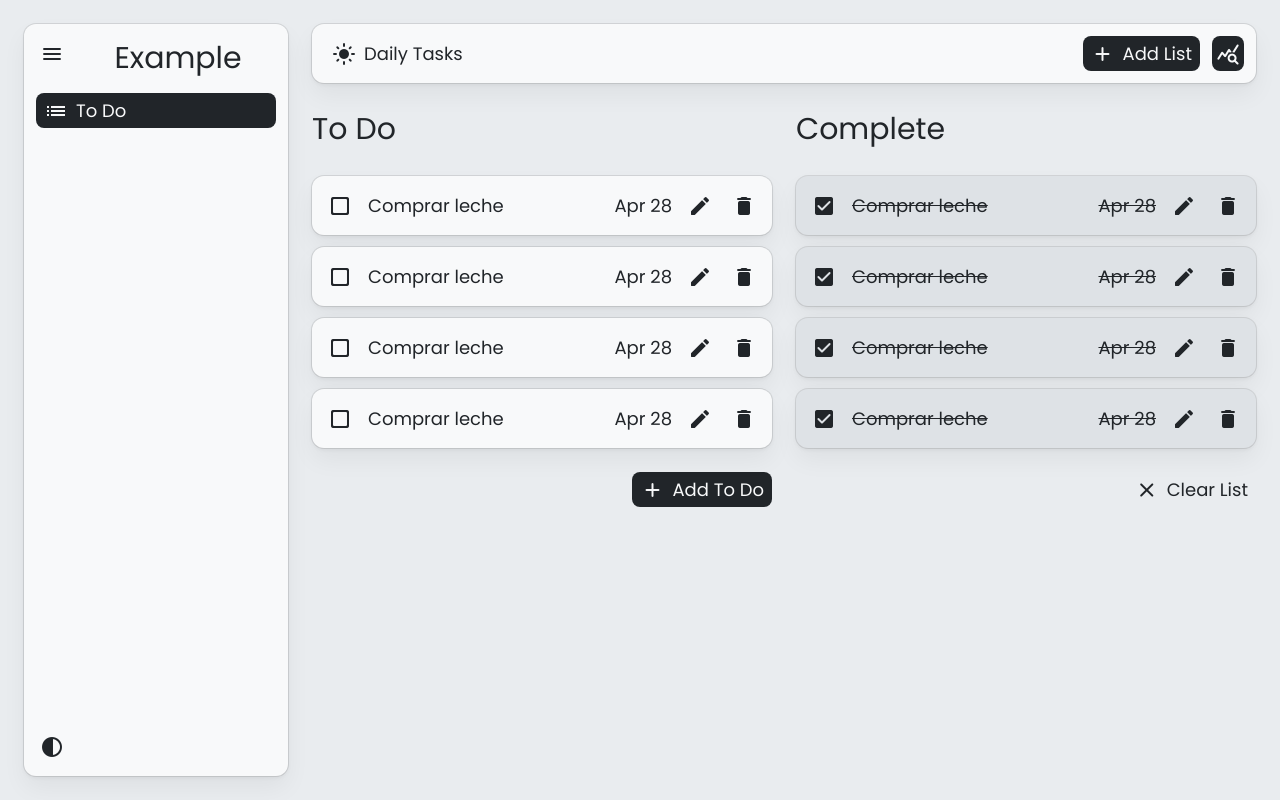
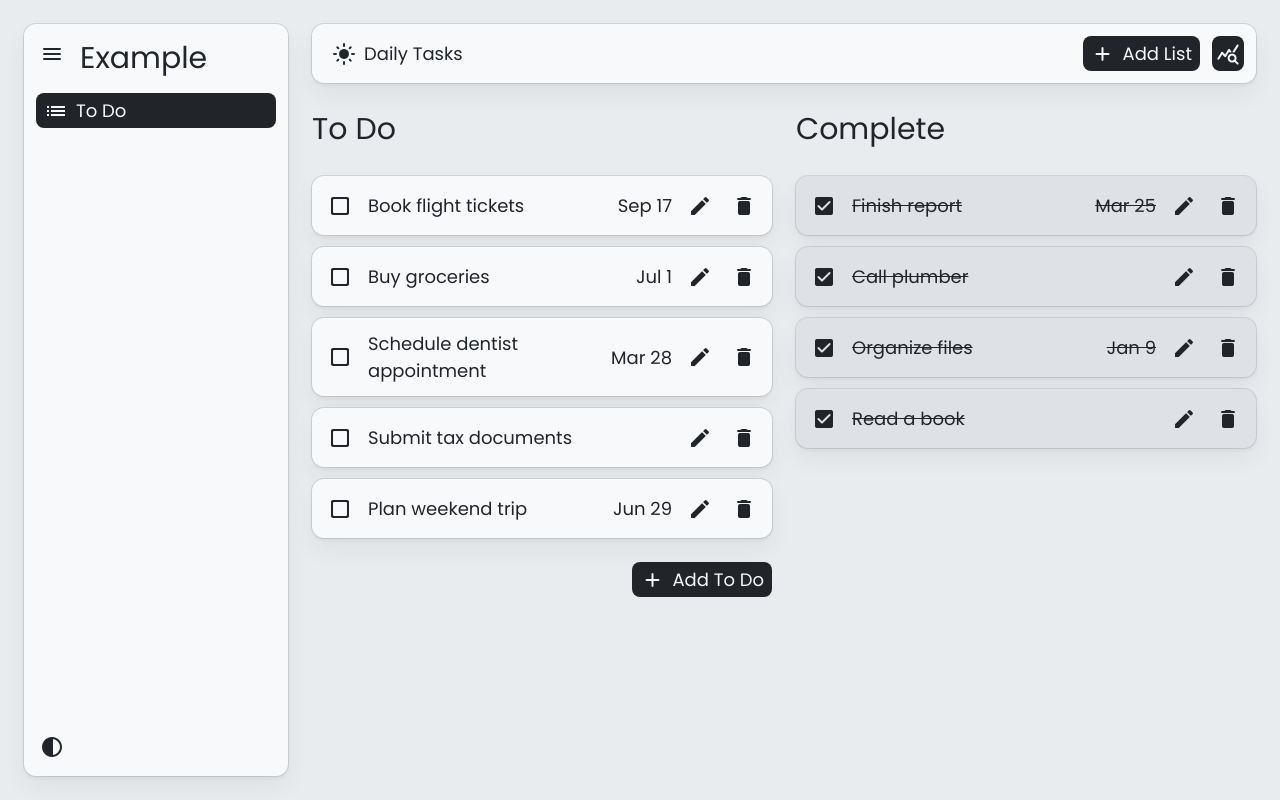
Before and after one commit to Franco-Pertusati/AngularTemplateV2, an Angular app: page /example-app/to-do-lists/daily-tasks in a window 1280 px wide. Built offline with nearby package versions, Linux system fonts and the light colour scheme.

Commit message:
funcionalidad "dia a dia"

```diff
--- a/src/app/app.routes.ts
+++ b/src/app/app.routes.ts
@@ -1,4 +1,5 @@
 import { Routes } from '@angular/router';
+import { HomeComponent } from './modules/home/home.component';
 
 export const routes: Routes = [
   {
@@ -8,5 +9,9 @@ export const routes: Routes = [
   {
     path: 'example-app',
     loadChildren: () => import('./modules/example-app/example-app.routes').then(m => m.exampleAppRoute)
+  },
+  {
+    path: '',
+    component: HomeComponent
   }
 ];
--- a/src/app/modules/example-app/pages/to-do-page/daily-tasks/daily-tasks.component.html
+++ b/src/app/modules/example-app/pages/to-do-page/daily-tasks/daily-tasks.component.html
@@ -2,27 +2,25 @@
   <div class="flex flexCol hfull wfull gap24">
     <h2>To Do</h2>
     <div class="flex flexCol gap12">
-      <app-to-do-card [title]="'Comprar leche'" [complete]="false" [deadLine]="1714320000"></app-to-do-card>
-      <app-to-do-card [title]="'Comprar leche'" [complete]="false" [deadLine]="1714320000"></app-to-do-card>
-      <app-to-do-card [title]="'Comprar leche'" [complete]="false" [deadLine]="1714320000"></app-to-do-card>
-      <app-to-do-card [title]="'Comprar leche'" [complete]="false" [deadLine]="1714320000"></app-to-do-card>
+      @for (todo of todos; track $index) {
+      @if (!todo.complete) {
+      <app-to-do-card (completeChange)="changeTodoState($event, todo.id)" [title]="todo.title" [complete]="todo.complete" [deadLine]="todo.deadLine"></app-to-do-card>
+      }
+      }
     </div>
     <div class="flex">
       <div class="wfull"></div>
       <app-button [label]="'Add To Do'" [icon]="'add'" [style]="'primary'" />
     </div>
   </div>
-  <div class="flex flexCol wfull gap24">
+  <div class="flex flexCol hfull wfull gap24">
     <h2>Complete</h2>
     <div class="flex flexCol gap12">
-      <app-to-do-card [title]="'Comprar leche'" [complete]="true" [deadLine]="1714320000"></app-to-do-card>
-      <app-to-do-card [title]="'Comprar leche'" [complete]="true" [deadLine]="1714320000"></app-to-do-card>
-      <app-to-do-card [title]="'Comprar leche'" [complete]="true" [deadLine]="1714320000"></app-to-do-card>
-      <app-to-do-card [title]="'Comprar leche'" [complete]="true" [deadLine]="1714320000"></app-to-do-card>
-    </div>
-    <div class="flex">
-      <div class="wfull"></div>
-      <app-button [label]="'Clear list'" [icon]="'close'" />
+      @for (todo of todos; track $index) {
+        @if (todo.complete) {
+        <app-to-do-card (completeChange)="changeTodoState($event, todo.id)" [title]="todo.title" [complete]="todo.complete" [deadLine]="todo.deadLine"></app-to-do-card>
+        }
+        }
     </div>
   </div>
 </div>
--- a/src/app/modules/example-app/pages/to-do-page/daily-tasks/daily-tasks.component.ts
+++ b/src/app/modules/example-app/pages/to-do-page/daily-tasks/daily-tasks.component.ts
@@ -1,6 +1,13 @@
 import { Component } from '@angular/core';
 import { ButtonComponent } from "../../../../shared/button/button.component";
 import { ToDoCardComponent } from "../../../../shared/to-do-card/to-do-card.component";
+
+export interface ToDo {
+  id: number,
+  title: string,
+  complete: boolean,
+  deadLine: number | null
+}
 
 @Component({
   selector: 'app-daily-tasks',
@@ -10,5 +17,23 @@ import { ToDoCardComponent } from "../../../../shared/to-do-card/to-do-card.comp
   styleUrl: './daily-tasks.component.css'
 })
 export class DailyTasksComponent {
+  todos: ToDo[] = [
+    { id: 1, title: "Finish report", complete: true, deadLine: 1714780400000 },
+    { id: 2, title: "Book flight tickets", complete: false, deadLine: 1715395200000 },
+    { id: 3, title: "Call plumber", complete: true, deadLine: null },
+    { id: 4, title: "Buy groceries", complete: false, deadLine: 1715136000000 },
+    { id: 5, title: "Schedule dentist appointment", complete: false, deadLine: 1715222400000 },
+    { id: 6, title: "Submit tax documents", complete: false, deadLine: null },
+    { id: 7, title: "Organize files", complete: true, deadLine: 1714963200000 },
+    { id: 8, title: "Plan weekend trip", complete: false, deadLine: 1715577600000 },
+    { id: 9, title: "Read a book", complete: true, deadLine: null }
+  ]
 
+  changeTodoState(event: boolean, id: number) {
+    const todoToUpdate = this.todos.find(t => t.id === id)
+
+    if (todoToUpdate) {
+      todoToUpdate.complete = event
+    }
+  }
 }
--- /dev/null
+++ b/src/app/modules/home/home.component.html
@@ -0,0 +1,34 @@
+<div class="container p24 bg3">
+  <div class="flex flexCol hfull gap24 lgw center">
+    <div class="wfit center">
+      <h1 class="textCenter">
+        Franco's components library
+      </h1>
+      <p>
+        Un pequeño rejunte de componentes para empezar proyectos mas rapido
+      </p>
+    </div>
+    <div class="hfit flex gap24">
+      <div class="bg wfull p24 flex flexCol gap12">
+        <h2 class="textCenter">Documentation</h2>
+        <p>
+          Lorem ipsum dolor sit, amet consectetur adipisicing elit. Id excepturi quod voluptatum, ipsam commodi, ipsa
+          aspernatur obcaecati sint explicabo veritatis blanditiis tempore quisquam. Repellat, distinctio quidem
+          doloribus mollitia reprehenderit rerum?
+        </p>
+      </div>
+      <div class="bg wfull p24 flex flexCol gap12">
+        <h2 class="textCenter">Example app</h2>
+        <p>
+          Lorem ipsum dolor sit amet, consectetur adipisicing elit. Harum, omnis provident voluptatem, sunt atque
+          deserunt veritatis architecto eos tempora repellendus recusandae laboriosam quasi consectetur magnam
+          voluptatum cum quisquam in possimus!
+        </p>
+      </div>
+    </div>
+    <div>
+      <h2>Aditional Tools</h2>
+    </div>
+    <app-theme-btn />
+  </div>
+</div>
--- a/src/app/modules/shared/sidebar/sidebar.component.html
+++ b/src/app/modules/shared/sidebar/sidebar.component.html
@@ -1,12 +1,12 @@
 <div class="sidebar hfull bg flex flexCol p12 gap12" [ngClass]="isClosed? 'isClosed' : 'isOpen'">
-  <div class="flex gap12">
+  <div class="flex aligncenter gap12">
     @if (toggleBtn) {
     <div style="height: 45px;">
       <app-button [icon]="'menu'" [showLabel]="false" (click)="isClosed = !isClosed" />
     </div>
     }
     @if (!isClosed) {
-    <h2 class="center">{{ title }}</h2>
+    <h2>{{ title }}</h2>
     }
   </div>
   <div class="hfull flex gap8 flexCol">
--- a/src/app/modules/shared/to-do-card/to-do-card.component.html
+++ b/src/app/modules/shared/to-do-card/to-do-card.component.html
@@ -4,6 +4,6 @@
   @if (deadLine) {
   <span style="text-wrap: nowrap;">{{ formatDeadline() }}</span>
   }
-  <app-button [icon]="'edit'" [label]="''"  (click)="onEdit()"/>
+  <app-button [icon]="'edit'" [label]="''" />
   <app-button [icon]="'delete'" [label]="''"  (click)="onDelete()"/>
 </div>
--- a/src/app/modules/shared/to-do-card/to-do-card.component.ts
+++ b/src/app/modules/shared/to-do-card/to-do-card.component.ts
@@ -15,26 +15,15 @@ export class ToDoCardComponent {
   @Input() deadLine: number | null = null;
   @Output() completeChange = new EventEmitter<boolean>();
   @Output() delete = new EventEmitter<void>();
-  @Output() edit = new EventEmitter<void>();
 
   showMenu: boolean = false;
 
   toggleComplete() {
-    this.complete = !this.complete;
     this.completeChange.emit(this.complete);
   }
 
   onDelete() {
     this.delete.emit();
-  }
-
-  onEdit() {
-    this.edit.emit();
-  }
-
-  toggleMenu(event: Event) {
-    event.stopPropagation();
-    this.showMenu = !this.showMenu;
   }
 
   formatDeadline(): string {
--- a/src/app/styles/genericClasses.css
+++ b/src/app/styles/genericClasses.css
@@ -56,6 +56,18 @@
   background-color: var(--bg1);
   border-radius: 12px;
   box-shadow: 0 0 0 1px hsla(0, 0%, 0%, 0.1),0 2px 4px #0000000d,0 12px 24px #0000000d;
+}
+
+.bg1 {
+  background-color: var(--bg1);
+}
+
+.bg2 {
+  background-color: var(--bg2);
+}
+
+.bg3 {
+  background-color: var(--bg3);
 }
 
 .dark .bg {
@@ -124,3 +136,11 @@
   max-width: 900px;
   margin: 0 auto;
 }
+
+.textCenter {
+  text-align: center;
+}
+
+.lgw {
+  max-width: 1024px;
+}
```
Also changed, not shown: src/app/modules/home/home.component.ts (added, +13 -0 lines), src/app/modules/home/home.component.css (added).
